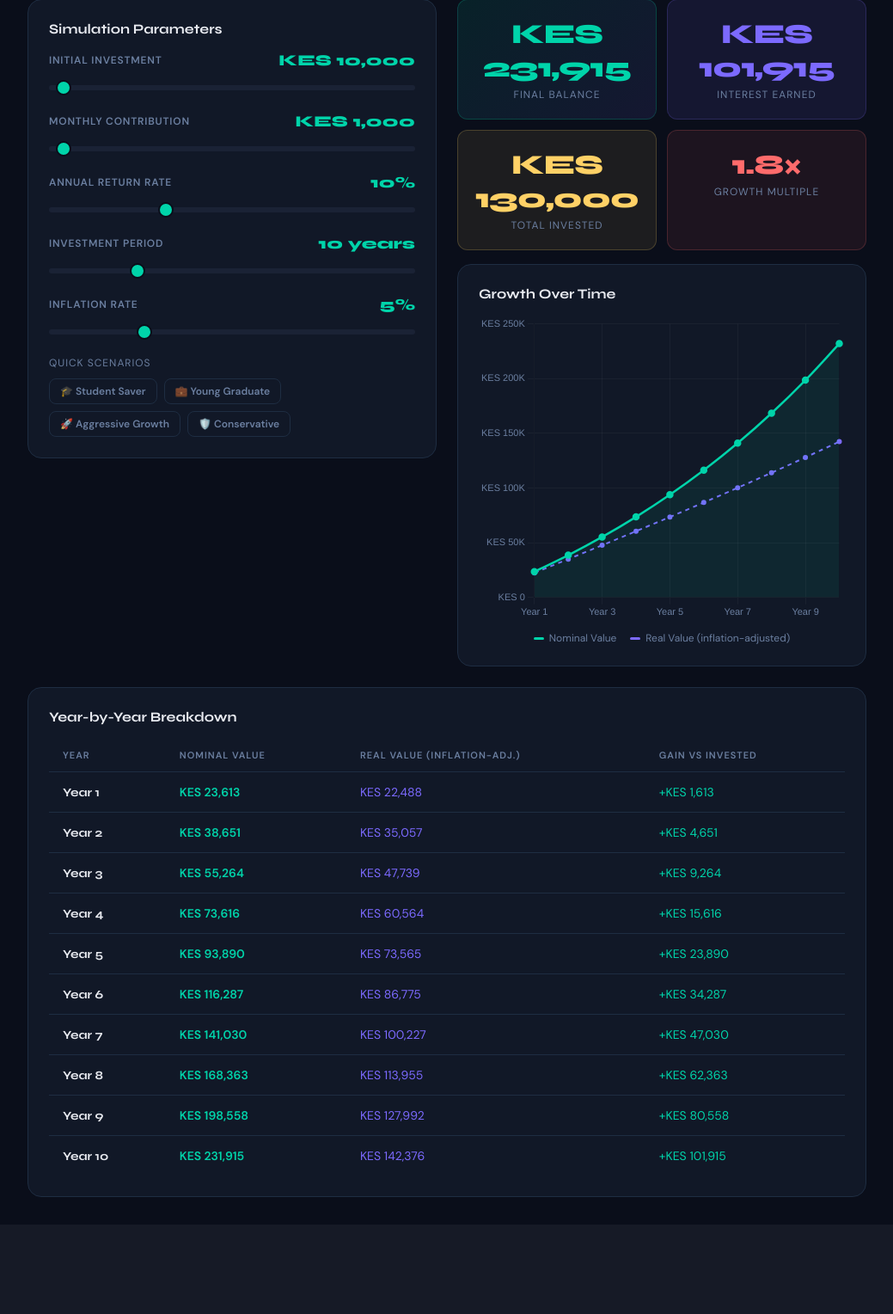
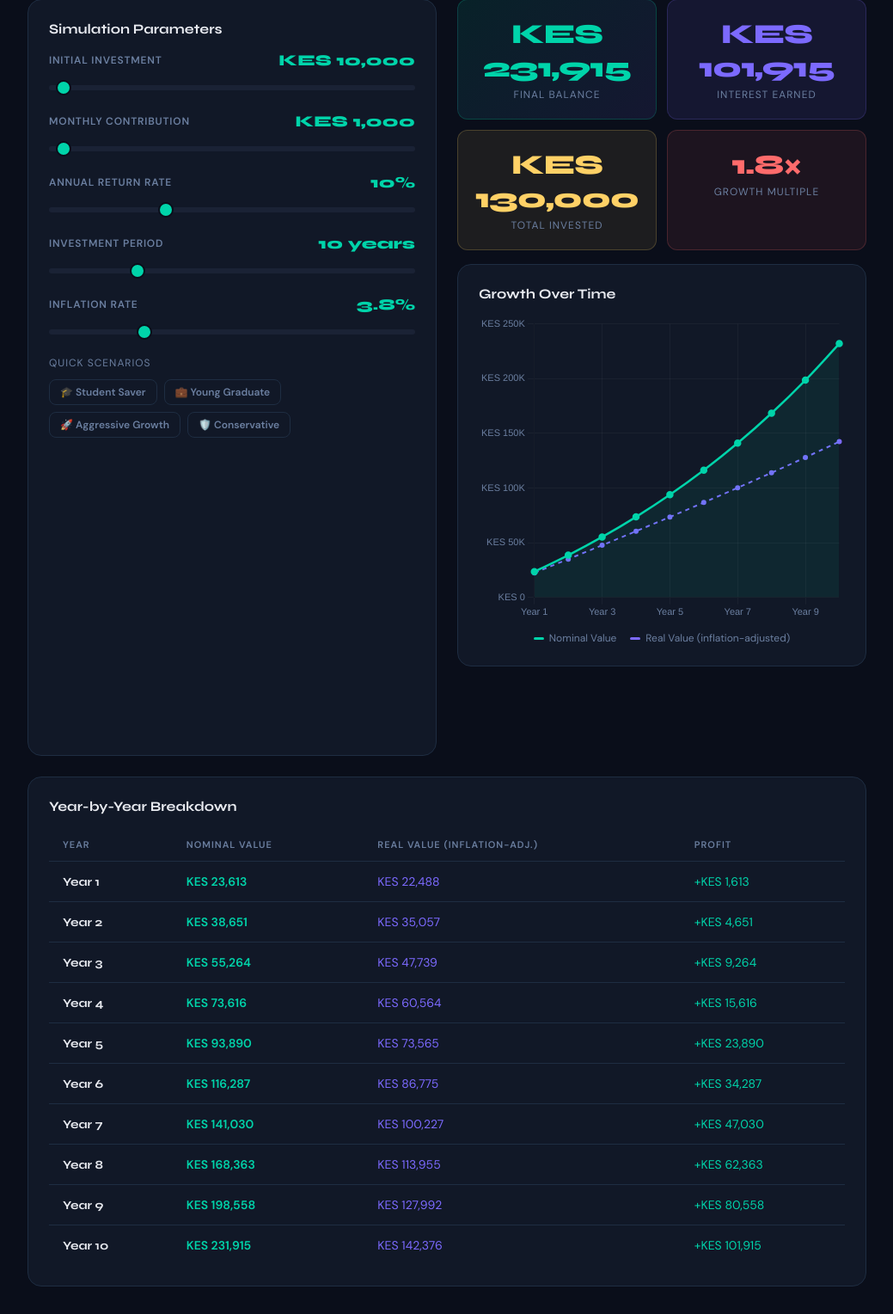
Before and after one commit to pk90210/Faulu-Web-App, a Flask app: page /simulator in a window 1280 px wide. Shown: the part 121-1649 px from the top of the page at 86% size, without its empty margins (240-1279 px from the left). Before the commit the page ends 1513 px from the top, so only its background shows below. Run offline with Flask 3, Linux system fonts and the light colour scheme.

Commit message:
Added extra height to the simulator template

```diff
--- a/app.py
+++ b/app.py
@@ -30,7 +30,7 @@ def create_app():
 
     with app.app_context():
         db.create_all()
-        from models.education import seed_articles  # ✅ import INSIDE context
+        from models.education import seed_articles
         seed_articles()
 
     return app
--- a/templates/simulator/index.html
+++ b/templates/simulator/index.html
@@ -32,7 +32,7 @@ input[type="range"]::-webkit-slider-thumb {
 
 <div class="grid-2" style="gap:24px;align-items:start;">
     <!-- Controls -->
-    <div class="card">
+    <div class="card" style="height: 880px;">
         <h2 class="card-title">Simulation Parameters</h2>
 
         <div class="slider-group">
@@ -48,7 +48,7 @@ input[type="range"]::-webkit-slider-thumb {
                 <span class="slider-name">Monthly Contribution</span>
                 <span class="slider-value" id="monthlyVal">KES 1,000</span>
             </div>
-            <input type="range" id="monthly" min="0" max="50000" step="500" value="1000">
+            <input type="range" id="monthly" min="0" max="50000" step="100" value="1000">
         </div>
 
         <div class="slider-group">
@@ -70,14 +70,14 @@ input[type="range"]::-webkit-slider-thumb {
         <div class="slider-group">
             <div class="slider-label">
                 <span class="slider-name">Inflation Rate</span>
-                <span class="slider-value" id="inflationVal">5%</span>
+                <span class="slider-value" id="inflationVal">3.8%</span>
             </div>
             <input type="range" id="inflation" min="0" max="20" step="0.5" value="5">
         </div>
 
         <!-- Preset Scenarios -->
         <div style="margin-top:16px;">
-            <div style="font-size:12px;color:var(--text-muted);text-transform:uppercase;letter-spacing:1px;margin-bottom:10px;">Quick Scenarios</div>
+            <div style="font-size:12px;color:var(--text-muted);text-transform:uppercase;letter-spacing:1px;margin-bottom:11px;">Quick Scenarios</div>
             <div style="display:flex;flex-wrap:wrap;gap:8px;">
                 <button onclick="setScenario(5000, 500, 8, 5, 5)" class="btn btn-ghost btn-sm">🎓 Student Saver</button>
                 <button onclick="setScenario(20000, 3000, 12, 10, 5)" class="btn btn-ghost btn-sm">💼 Young Graduate</button>
@@ -135,7 +135,7 @@ input[type="range"]::-webkit-slider-thumb {
                     <th>Year</th>
                     <th>Nominal Value</th>
                     <th>Real Value (Inflation-adj.)</th>
-                    <th>Gain vs Invested</th>
+                    <th>Profit</th>
                 </tr>
             </thead>
             <tbody id="yearTableBody"></tbody>
```
